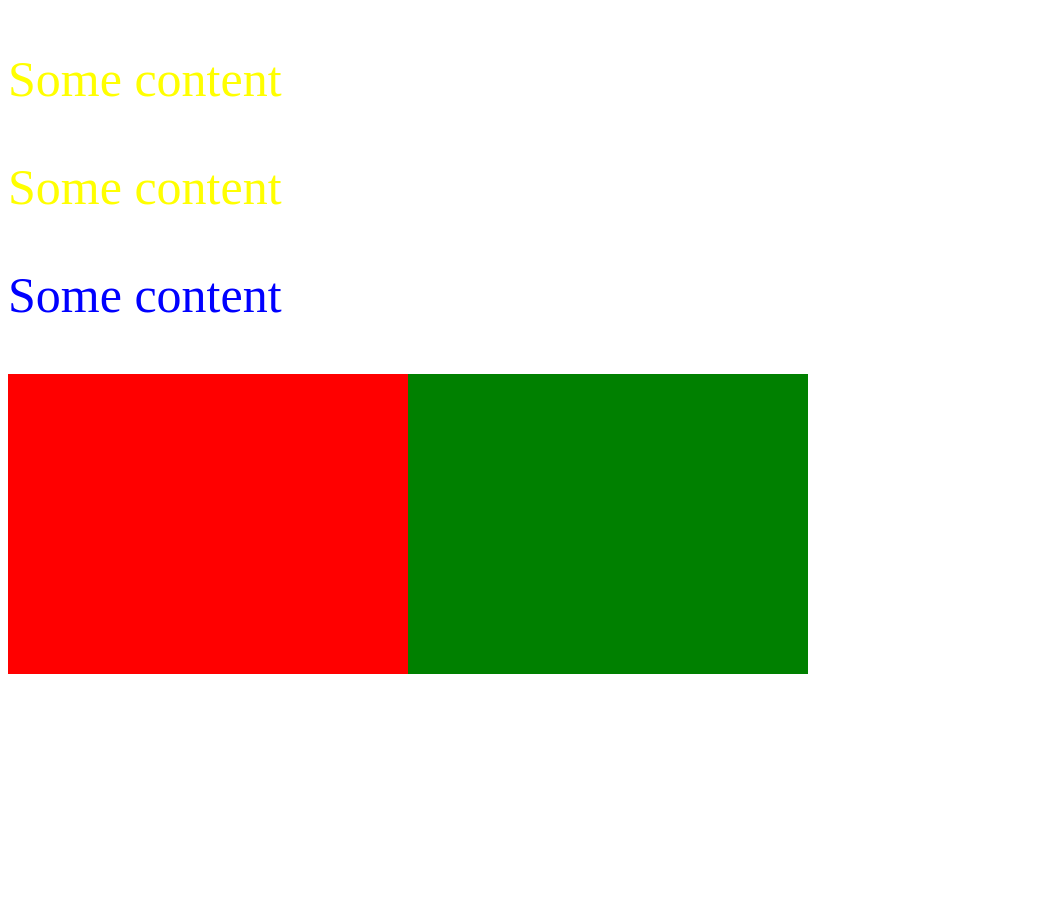
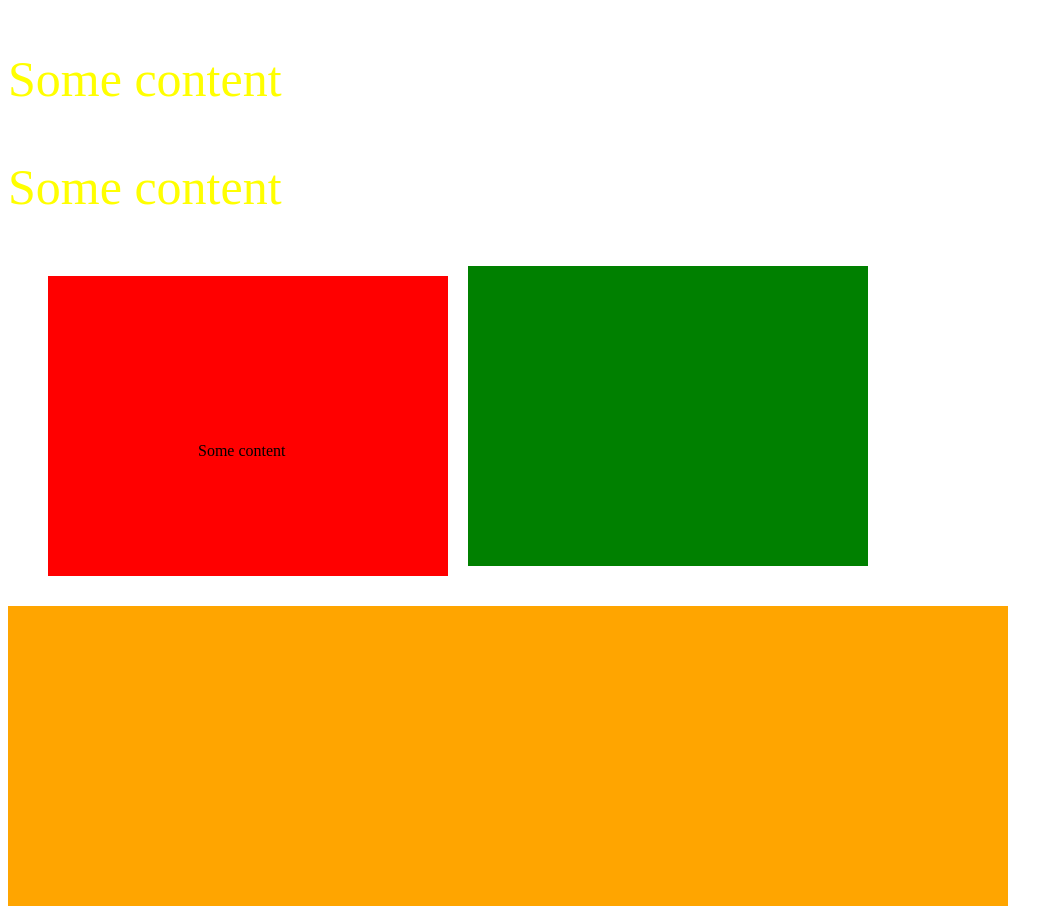
Before and after one commit to mehedihasanme01/css-practise, a plain HTML site: page index.html in a window 1280 px wide. Shown: the whole page, without its empty margins (0-1063 px from the left). Before the commit the page ends 800 px from the top, so only its background shows below. Drawn offline with Linux system fonts and the light colour scheme.

```diff
--- a/index.html
+++ b/index.html
@@ -14,12 +14,15 @@
 <body>
     <p class="demo">Some content</p>
     <p class="demo">Some content</p>
-    <p style="font-size:50px; color: blue;">Some content</p>
+    <p style="font-size:50px; color: blue;">
         <div class="box-one">
-
+         <p>Some content</p>
         </div>
     <div class="box-two">
 
     </div>
+    <div class="box-three">
+
+    </div>
 </body>
 </html>
--- a/style.css
+++ b/style.css
@@ -2,11 +2,16 @@
     font-size: 50px;
     color: yellow;
 }
-
 .box-one{
     height: 300px;
     float: left;
+    margin:10px 20px 30px 40px;
     width:400px;
+    float: left;
+    box-sizing: border-box;
+    padding-top:150px;
+    padding-left: 150px;
+
     background-color: red;
 }
 
@@ -16,3 +21,9 @@
     background-color: green;
     float: left;
 }
+.box-three{
+    height: 300px;
+    width:1000px;
+    background-color: orange;
+    float: left;
+}
```
